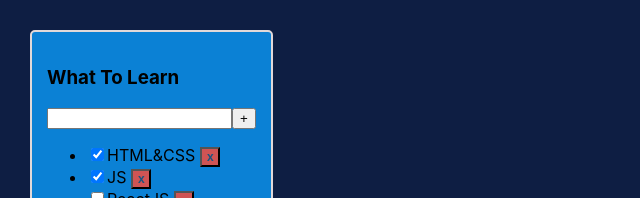
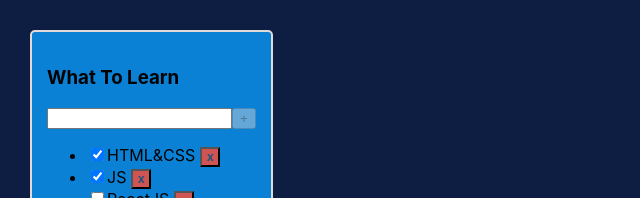
Before and after one commit to Tenebran/tasks-planner, a React (Vite) app: page / in a window 1280 px wide. Shown: the top 198 px of the page, without its empty margins (0-640 px from the left). Built offline with nearby package versions, Linux system fonts and the light colour scheme.

Commit message:
Refactor task input logic, add validation and typed change handler

```diff
--- a/src/App.tsx
+++ b/src/App.tsx
@@ -4,7 +4,7 @@ import { Todolist } from './Todolist';
 import { v4 } from 'uuid';
 
 export type TaskType = {
-  task: string;
+  title: string;
   isDone: boolean;
   id: string;
 };
@@ -13,13 +13,12 @@ export type FilterType = 'all' | 'active' | 'completed';
 
 function App() {
   const todolistTitle1 = 'What To Learn';
-  // const todolistTitle2 = 'What To Buy';
 
   const [tasks, setTasks] = useState<TaskType[]>([
-    { task: 'HTML&CSS', isDone: true, id: v4() },
-    { task: 'JS', isDone: true, id: v4() },
-    { task: 'ReactJS', isDone: false, id: v4() },
-    { task: 'Redux', isDone: false, id: v4() },
+    { title: 'HTML&CSS', isDone: true, id: v4() },
+    { title: 'JS', isDone: true, id: v4() },
+    { title: 'ReactJS', isDone: false, id: v4() },
+    { title: 'Redux', isDone: false, id: v4() },
   ]);
   const [filter, setFilter] = useState<FilterType>('all');
 
@@ -36,14 +35,6 @@ function App() {
 
   const filtereTasks: TaskType[] = getFilteredTasks();
 
-  // const tasks2: TaskType[] = [
-  //   { task: 'Milk', isDone: true, id: 4 },
-
-  //   { task: 'Bread', isDone: false, id: 5 },
-  //   { task: 'Eggs', isDone: false, id: 6 },
-  //   { task: 'Coffe', isDone: false, id: 8 },
-  // ];
-
   const removeTask = (id: string) => {
     setTasks(tasks.filter((t) => t.id !== id));
   };
@@ -52,9 +43,9 @@ function App() {
     setFilter(filter);
   };
 
-  const addTasks = (newTasks: string) => {
-    const createTasks: TaskType = { task: newTasks, isDone: false, id: v4() };
-    setTasks([createTasks, ...tasks]);
+  const addTasks = (title: string) => {
+    const newTasks: TaskType = { title, isDone: false, id: v4() };
+    setTasks([newTasks, ...tasks]);
   };
 
   const updateTasksStatus = (id: string, isDone: boolean) => {
--- a/src/Todolist.tsx
+++ b/src/Todolist.tsx
@@ -1,4 +1,4 @@
-import React, { useState } from 'react';
+import React, { useState, type ChangeEvent } from 'react';
 import type { FilterType, TaskType } from './App';
 
 type TodolistProps = {
@@ -6,7 +6,7 @@ type TodolistProps = {
   tasks: TaskType[];
   removeTask: (id: string) => void;
   changeFilter: (filter: FilterType) => void;
-  addTasks: (newTasks: string) => void;
+  addTasks: (title: string) => void;
   updateTasksStatus: (id: string, isDone: boolean) => void;
 };
 
@@ -18,12 +18,12 @@ export const Todolist: React.FC<TodolistProps> = ({
   addTasks,
   updateTasksStatus,
 }) => {
-  const [value, setValue] = useState<string>('');
+  const [newTaskTitle, setNewTaskTitle] = useState<string>('');
 
   const addTasksHandler = () => {
-    if (!value.trim()) return;
-    addTasks(value);
-    setValue('');
+    if (!newTaskTitle.trim()) return;
+    addTasks(newTaskTitle);
+    setNewTaskTitle('');
   };
 
   const onInputKeyDown = (e: React.KeyboardEvent<HTMLInputElement>) => {
@@ -32,16 +32,18 @@ export const Todolist: React.FC<TodolistProps> = ({
     }
   };
 
+  const isAddBtnDisabled = !newTaskTitle || newTaskTitle.length >= 15;
+  const onChangeSetNewTaskTitle = (e: ChangeEvent<HTMLInputElement>) =>
+    setNewTaskTitle(e.currentTarget.value);
+
   return (
     <div className="todolist">
       <h3>{title}</h3>
       <div>
-        <input
-          value={value}
-          onChange={(e) => setValue(e.currentTarget.value)}
-          onKeyDown={onInputKeyDown}
-        />
-        <button onClick={addTasksHandler}>+</button>
+        <input value={newTaskTitle} onChange={onChangeSetNewTaskTitle} onKeyDown={onInputKeyDown} />
+        <button onClick={addTasksHandler} disabled={isAddBtnDisabled}>
+          +
+        </button>
       </div>
       <ul>
         {tasks.length ? (
@@ -53,7 +55,7 @@ export const Todolist: React.FC<TodolistProps> = ({
                   checked={t.isDone}
                   onChange={(e) => updateTasksStatus(t.id, e.currentTarget.checked)}
                 />
-                <span>{t.task}</span>
+                <span>{t.title}</span>
                 <button className="closeButton" onClick={() => removeTask(t.id)}>
                   x
                 </button>
```
